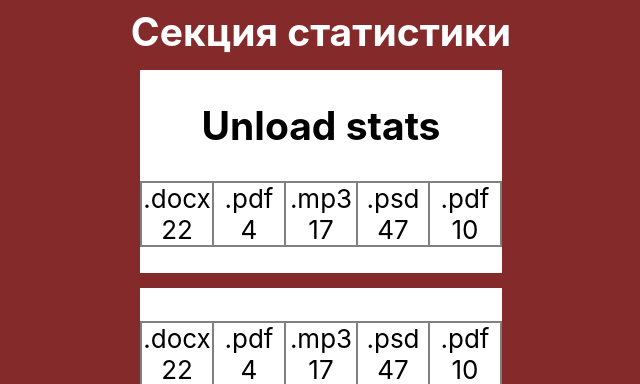
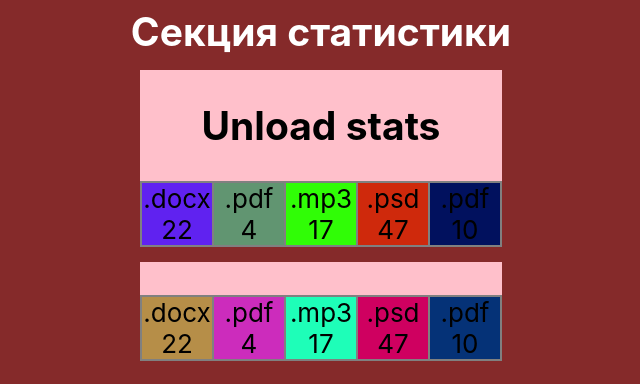
Before and after one commit to SvetlanaMerkurieva/goit-react-hw-01-components, a React (Create React App) app: page / in a window 1280 px wide. Shown: the part 568-952 px from the top of the page, without its empty margins (319-959 px from the left). Built offline with nearby package versions, Linux system fonts and the light colour scheme.

Commit message:
Добавляет функцию рандомного цвета

```diff
--- a/src/components/Statistics/Statistics.jsx
+++ b/src/components/Statistics/Statistics.jsx
@@ -1,6 +1,6 @@
 import PropTypes from 'prop-types';
 import s from './Statistics.module.css';
-/*import backgroundColor from '../../functions/getRandomColor';*/
+import { getRandomColor }  from '../../functions/getRandomColor';
 
 export const Statistics = ({ title, stats }) => {
    return (
@@ -10,7 +10,7 @@ export const Statistics = ({ title, stats }) => {
             {stats.map(obj => (
                <li
                   className={s.item}
-                  style={{ backgroundColor: 'backgroundColor' }}
+                  style={{ backgroundColor: 'rgb(' + getRandomColor(255) + ',' + getRandomColor(255) + ',' + getRandomColor(255) + ')'}}
                   key={obj.id}
                >
                   <span className="label">{obj.label}</span>
--- a/src/components/Statistics/Statistics.module.css
+++ b/src/components/Statistics/Statistics.module.css
@@ -1,5 +1,5 @@
 .statistics {
-   background: white;
+   background: pink;
    color: black;
    margin-bottom: 15px;
 }
@@ -7,9 +7,9 @@
    display: flex;
    list-style: none;
    justify-content: space-between;
-   /*background: pink;*/
    border: 1px solid grey;
    padding: 0;
+   margin: 0;
 }
 .item {
    display: flex;
--- a/src/functions/getRandomColor.js
+++ b/src/functions/getRandomColor.js
@@ -1,10 +1,3 @@
-function getRandomColor(max) {
+export function getRandomColor(max) {
    return Math.floor(Math.random() * Math.floor(max));
 }
-let r = getRandomColor(255);
-let g = getRandomColor(255);
-let b = getRandomColor(255);
-
-export let backgroundColor = 'rgb(' + r + ',' + g + ',' + b + ')';
-
-console.log(backgroundColor);
```
Also changed, not shown: src/components/App/App.jsx (+4 -4 lines), src/data/data.json (renamed from src/components/data/data.json), src/data/friends.json (renamed from src/components/data/friends.json), src/data/transactions.json (renamed from src/components/data/transactions.json), src/data/user.json (renamed from src/components/data/user.json).
